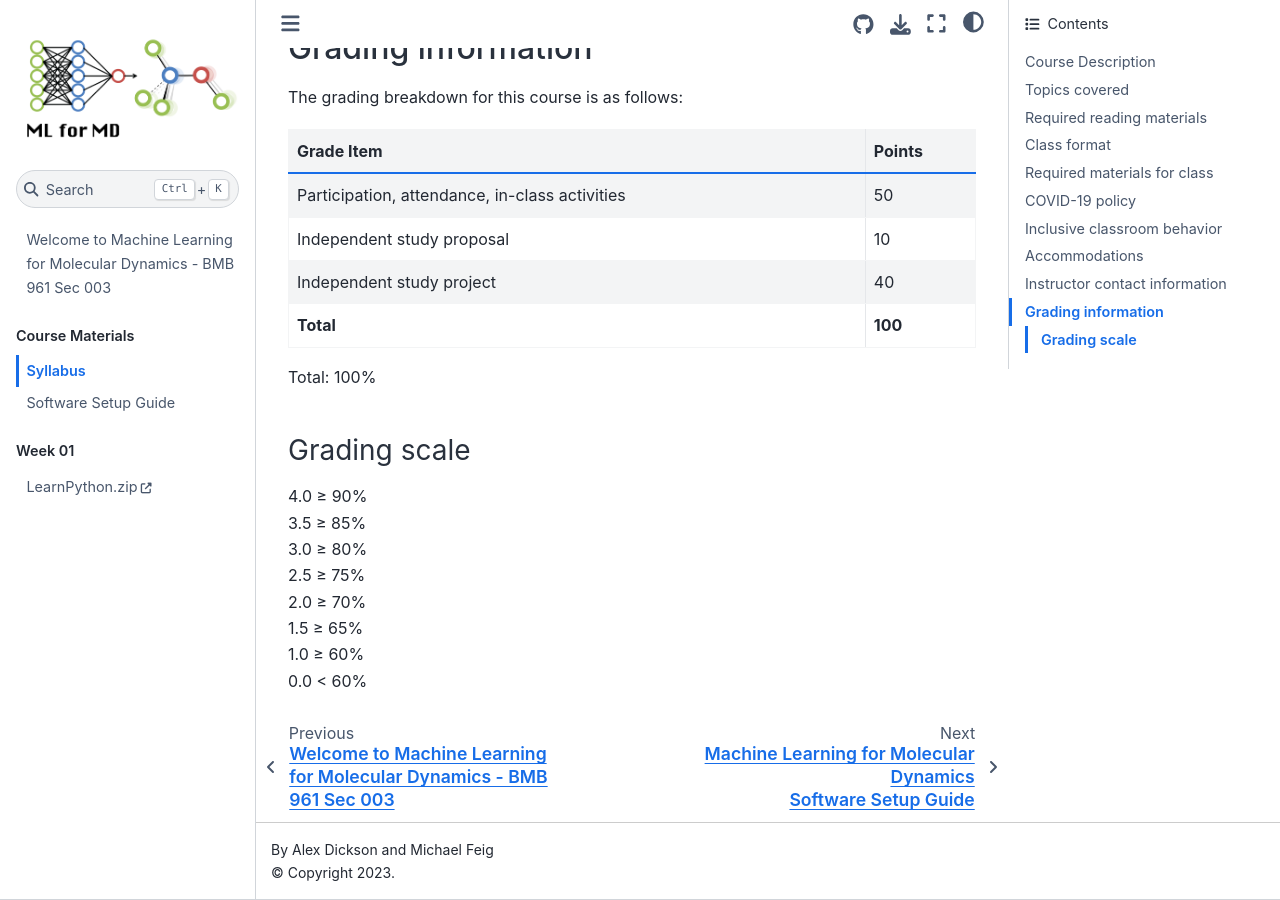
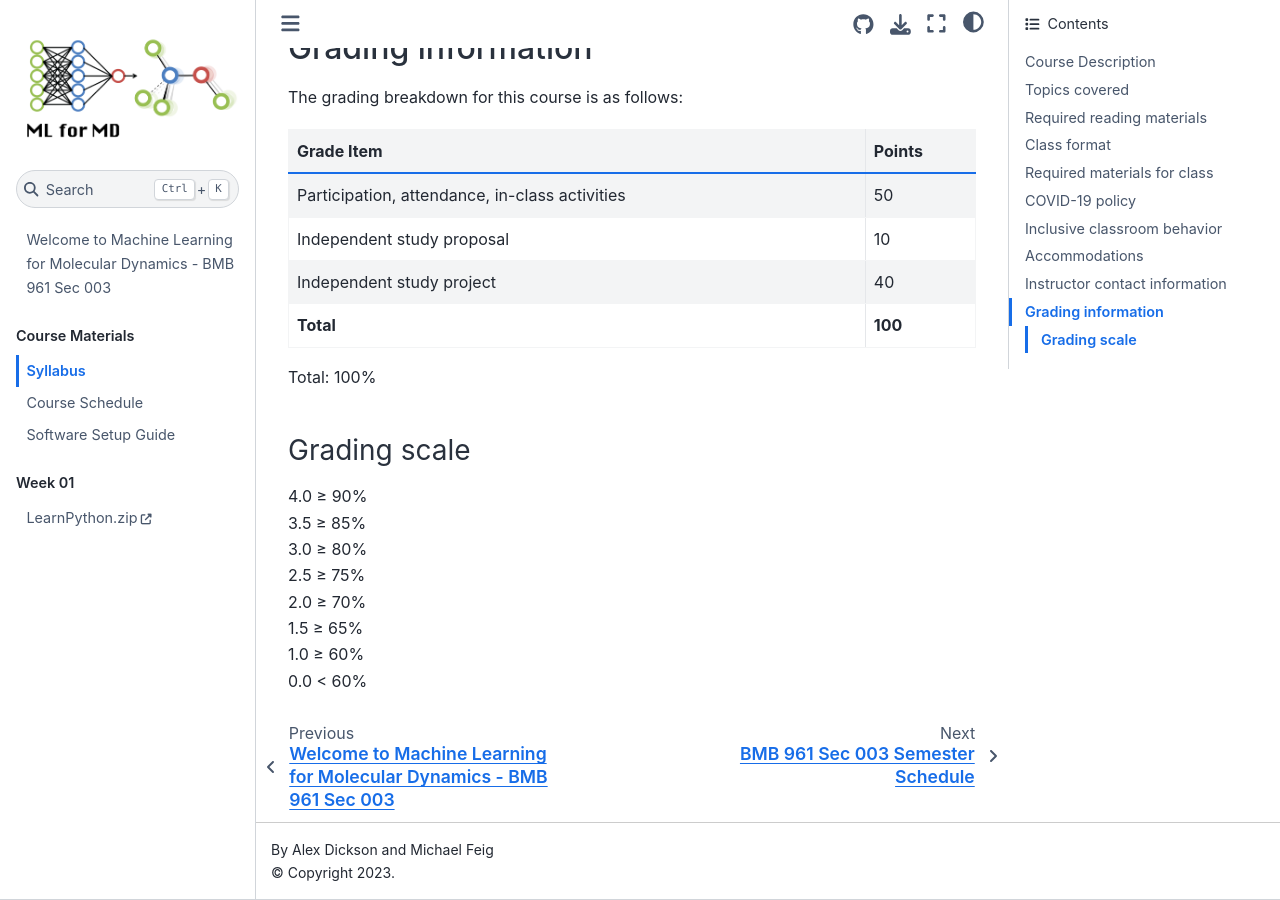
Before and after one commit to ADicksonLab/ml4md-jb, a Jupyter Book: the page built from Course_Materials/BMB961-003_Syllabus.md, in a window 1280 px wide and 900 px high, scrolled down 3715 px. Built offline with Jupyter Book 1.0.4 settings and Sphinx 7.4.7 and the Sphinx Book theme 1.1.4, drawn with Linux system fonts in a browser that asks for light colours; pages that are not in the unit, such as notebooks, are missing from menus.

Commit message:
update toc

```diff
--- a/_toc.yml
+++ b/_toc.yml
@@ -9,7 +9,7 @@ parts:
     chapters:
     - file: Course_Materials/BMB961-003_Syllabus
       title: Syllabus
-    - file: Course_Materials/BMB961-003-Schedule
+    - file: Course_Materials/BMB961-003_Schedule
       title: Course Schedule
     - file: Course_Materials/SoftwareSetupGuide
       title: Software Setup Guide
```
